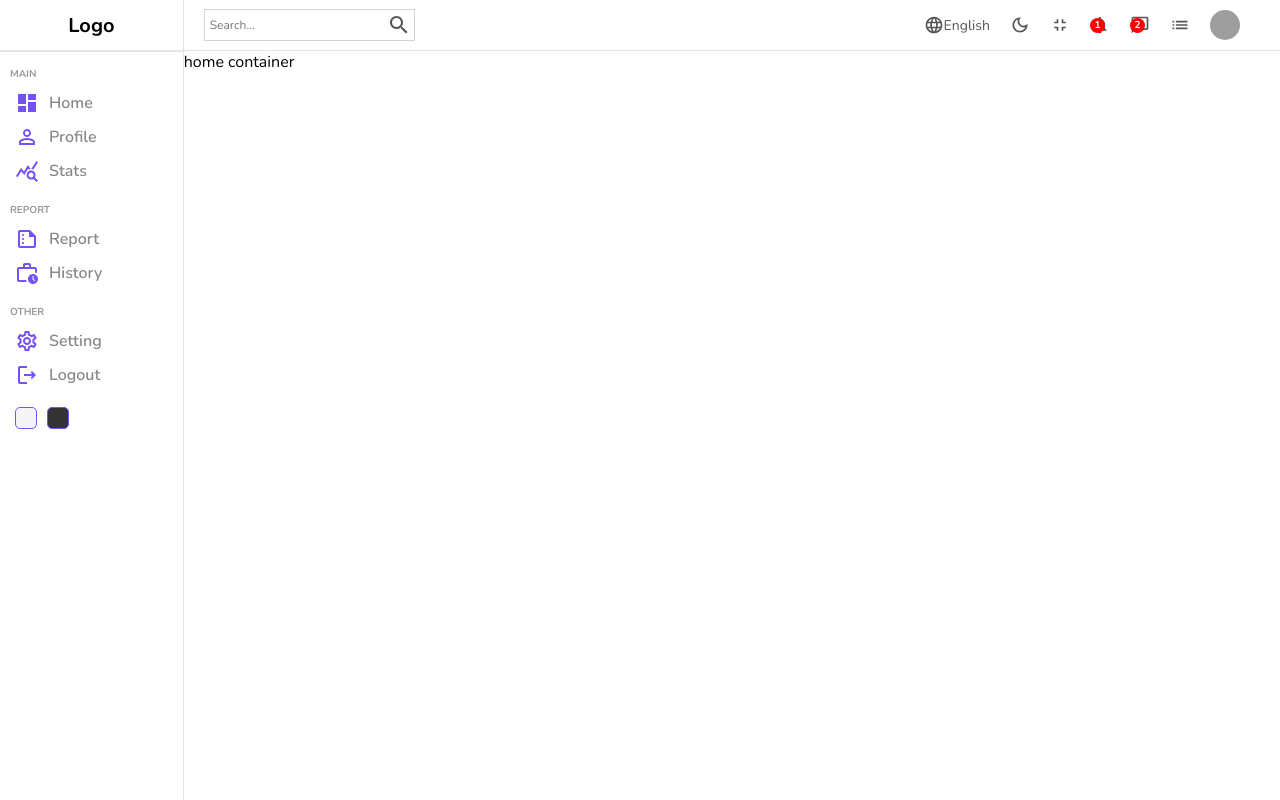
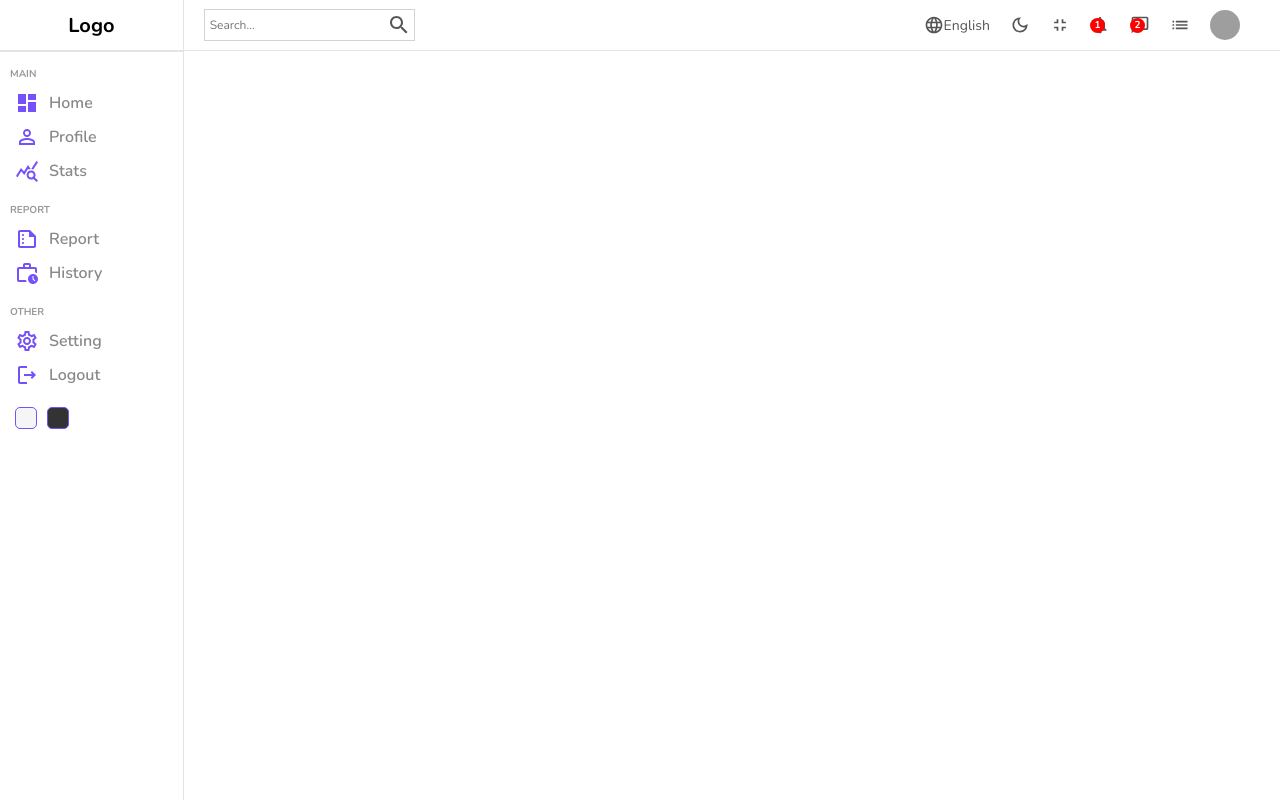
Before and after one commit to H-HauDV/2022_UiAndUx1, a React (Create React App) app: page /worker in a window 1280 px wide. Built offline with nearby package versions, Linux system fonts and the light colour scheme; grey boxes are pictures that could not be loaded.

Commit message:
Audit widget

```diff
--- a/package.json
+++ b/package.json
@@ -10,6 +10,7 @@
     "@testing-library/jest-dom": "^5.16.4",
     "@testing-library/react": "^13.3.0",
     "@testing-library/user-event": "^13.5.0",
+    "antd": "^4.20.7",
     "react": "^18.1.0",
     "react-dom": "^18.1.0",
     "react-router-dom": "^6.3.0",
--- a/src/components/navbar/index.jsx
+++ b/src/components/navbar/index.jsx
@@ -7,7 +7,7 @@ import FullscreenExitOutlinedIcon from '@mui/icons-material/FullscreenExitOutlin
 import NotificationsNoneOutlinedIcon from '@mui/icons-material/NotificationsNoneOutlined';
 import ChatBubbleOutlineOutlinedIcon from '@mui/icons-material/ChatBubbleOutlineOutlined';
 import ListOutlinedIcon from '@mui/icons-material/ListOutlined';
-import AccountCircleOutlinedIcon from '@mui/icons-material/AccountCircleOutlined';
+
 const Navbar = () => {
   return (
     <div className="navbar">
--- a/src/pages/Worker/home/index.jsx
+++ b/src/pages/Worker/home/index.jsx
@@ -9,7 +9,7 @@ const Home = () => {
         <Sidebar/>
         <div className="homeContainer">
           <Navbar/>
-          home container
+          <div className="widget"></div>
         </div>
     </div>
   )
--- a/src/pages/Worker/report/index.jsx
+++ b/src/pages/Worker/report/index.jsx
@@ -1,8 +1,11 @@
 import React from 'react'
-import "./report.scss"
+
+
 const Report = () => {
   return (
-    <div>Report</div>
+    <div>
+      report
+    </div>
   )
 }
 
```
Also changed, not shown: 1 other file (tests, documents, lock files or other folders).
